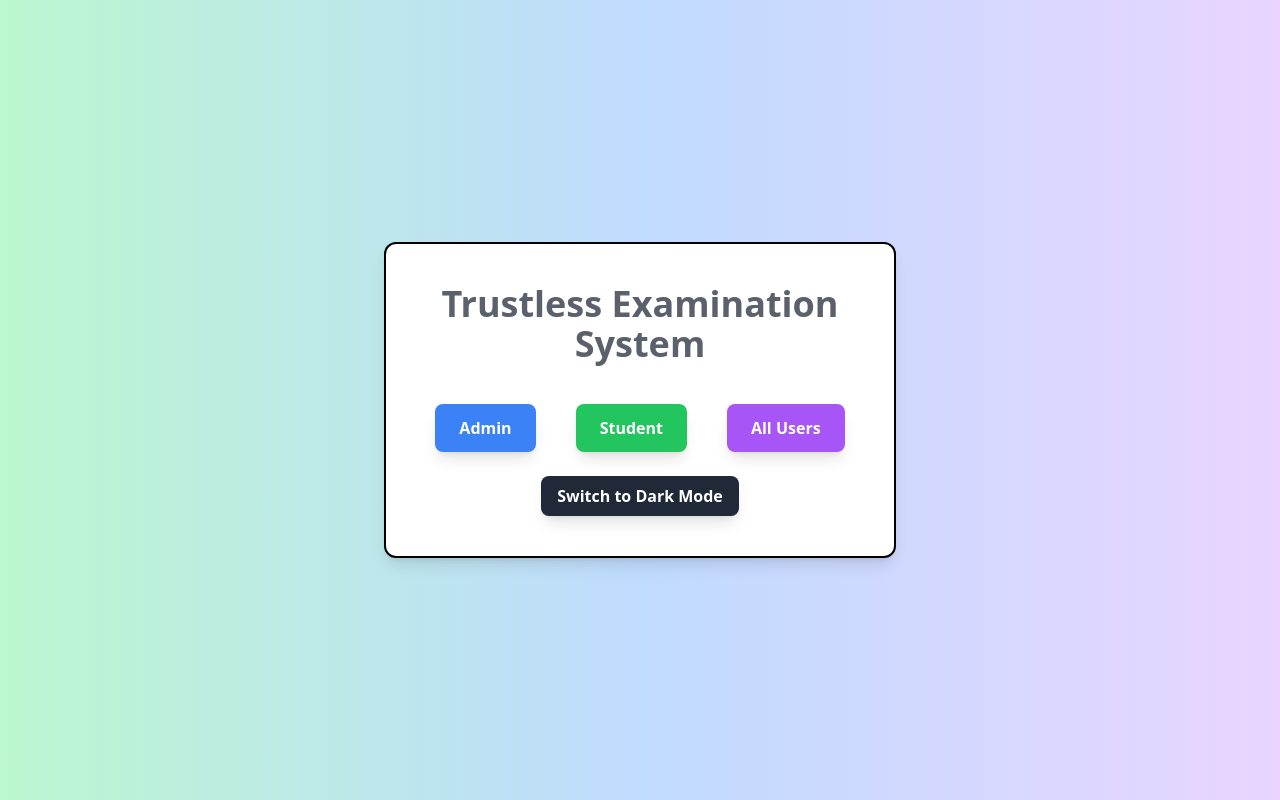
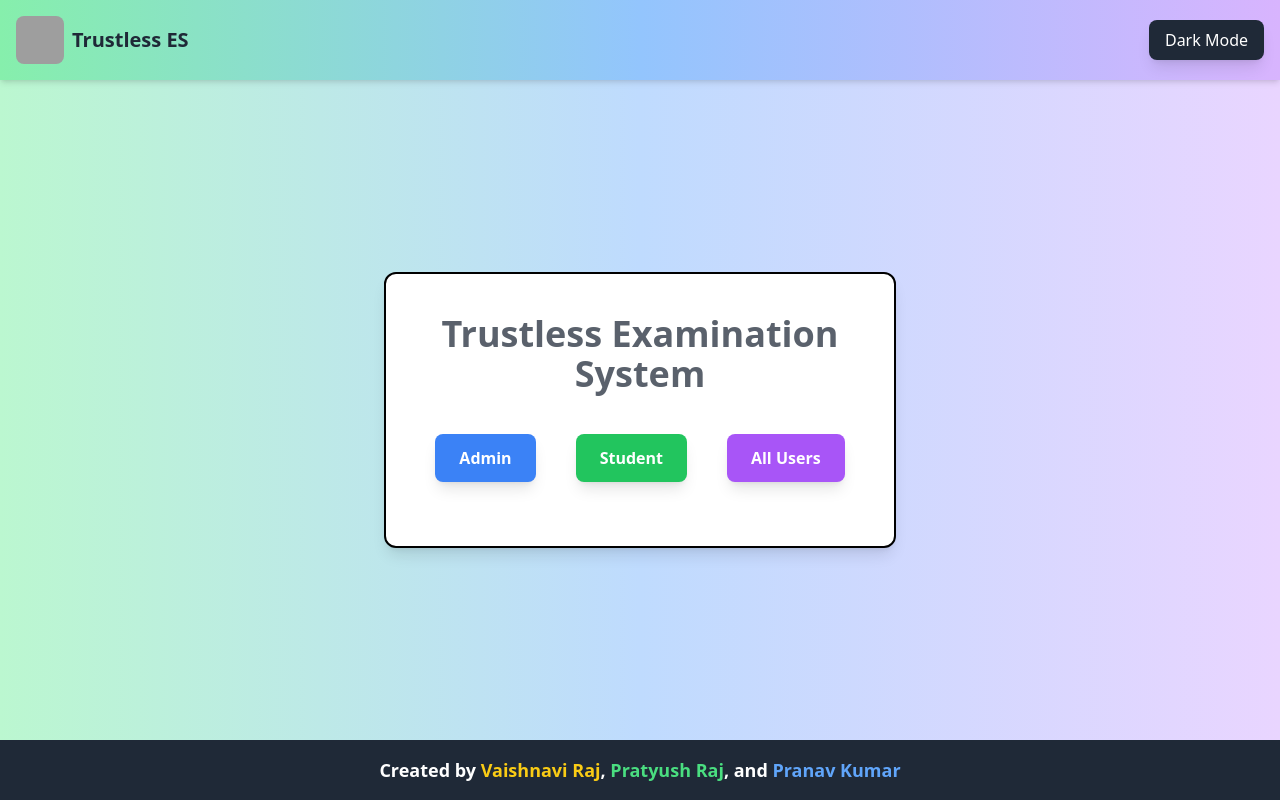
Before and after one commit to Pranavkumar2025/Trustless-Exam-Project-Frontend, a React (Vite) app: page / in a window 1280 px wide. Built offline with nearby package versions, Linux system fonts and the light colour scheme; grey boxes are pictures that could not be loaded.

Commit message:
New Commit

```diff
--- a/src/pages/LandingPage.jsx
+++ b/src/pages/LandingPage.jsx
@@ -22,8 +22,28 @@ const LandingPage = () => {
   };
 
   return (
-    <div className={`${isDarkMode ? 'bg-gray-900' : 'bg-gradient-to-r from-green-200 via-blue-200 to-purple-200'} flex items-center justify-center min-h-screen transition-colors duration-500`}>
-      <div className={`${isDarkMode ? 'bg-gray-800 text-white' : 'bg-white text-gray-800'} text-center p-10 rounded-xl border-2 border-black shadow-lg transition-colors duration-500 max-w-lg`}>
+    <div className={`${isDarkMode ? 'bg-gray-900' : 'bg-gradient-to-r from-green-200 via-blue-200 to-purple-200'} flex flex-col min-h-screen transition-colors duration-500`}>
+      {/* Header */}
+      <header className={`flex items-center justify-between p-4 ${isDarkMode ? 'bg-gradient-to-r from-gray-800 to-gray-900 text-white' : 'bg-gradient-to-r from-green-300 via-blue-300 to-purple-300 text-gray-800'} shadow-md`}>
+        <div className="flex items-center space-x-2">
+          <img
+            src="https://i.pinimg.com/564x/57/e9/86/57e986970dda41956846e64333af1838.jpg"
+            alt="Logo"
+            className="h-12 w-12 rounded-lg"
+          />
+          <h1 className="text-xl font-bold">Trustless ES</h1>
+        </div>
+        <button
+          onClick={toggleDarkMode}
+          className={`${isDarkMode ? 'bg-yellow-500 hover:bg-yellow-600 text-gray-800' : 'bg-gray-800 hover:bg-gray-700 text-white'} py-2 px-4 rounded-lg shadow-lg transform hover:-translate-y-1 transition-all duration-300`}
+        >
+          {isDarkMode ? 'Light Mode' : 'Dark Mode'}
+        </button>
+      </header>
+
+      {/* Main Content */}
+      <main className="flex flex-grow items-center justify-center">
+        <div className={`${isDarkMode ? 'bg-gray-800 text-white' : 'bg-white text-gray-800'} text-center p-10 rounded-xl border-2 border-black shadow-lg transition-colors duration-500 max-w-lg mx-auto`}>
           <h1 className="text-5xl font-extrabold mb-10 animate-pulse md:text-4xl sm:text-3xl">Trustless Examination System</h1>
           <div className="flex flex-wrap justify-center space-x-6 mb-6 gap-4">
             <button
@@ -45,13 +65,18 @@ const LandingPage = () => {
               All Users
             </button>
           </div>
-        <button
-          onClick={toggleDarkMode}
-          className={`${isDarkMode ? 'bg-yellow-500 hover:bg-yellow-600 text-gray-800' : 'bg-gray-800 hover:bg-gray-700 text-white'} font-bold py-2 px-4 rounded-lg shadow-lg transform hover:-translate-y-1 transition-all duration-300`}
-        >
-          {isDarkMode ? 'Switch to Light Mode' : 'Switch to Dark Mode'}
-        </button>
         </div>
+      </main>
+
+      {/* Footer */}
+      <footer className="py-4 bg-gray-800 text-white text-center">
+        <p className="text-lg font-semibold">
+          Created by{' '}
+          <span className="text-yellow-400 font-bold">Vaishnavi Raj</span>,{' '}
+          <span className="text-green-400 font-bold">Pratyush Raj</span>, and{' '}
+          <span className="text-blue-400 font-bold">Pranav Kumar</span>
+        </p>
+      </footer>
     </div>
   );
 };
```
Lines whose indentation alone changed are shown as unchanged.
